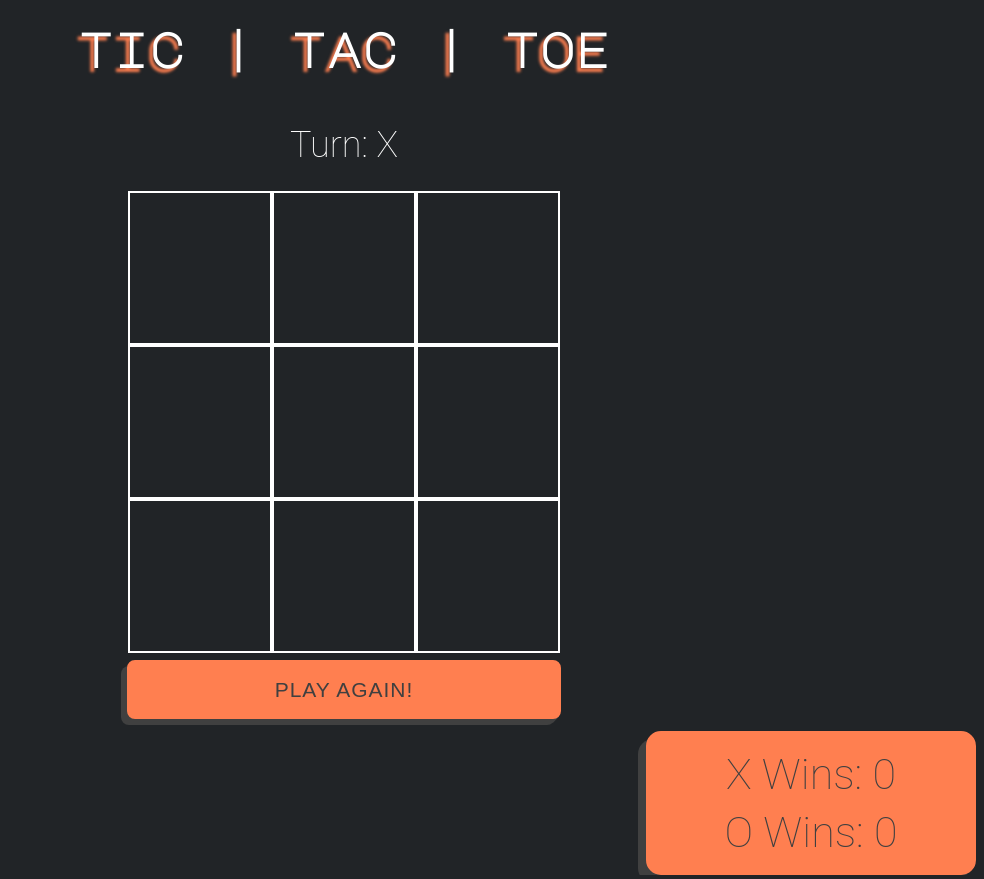
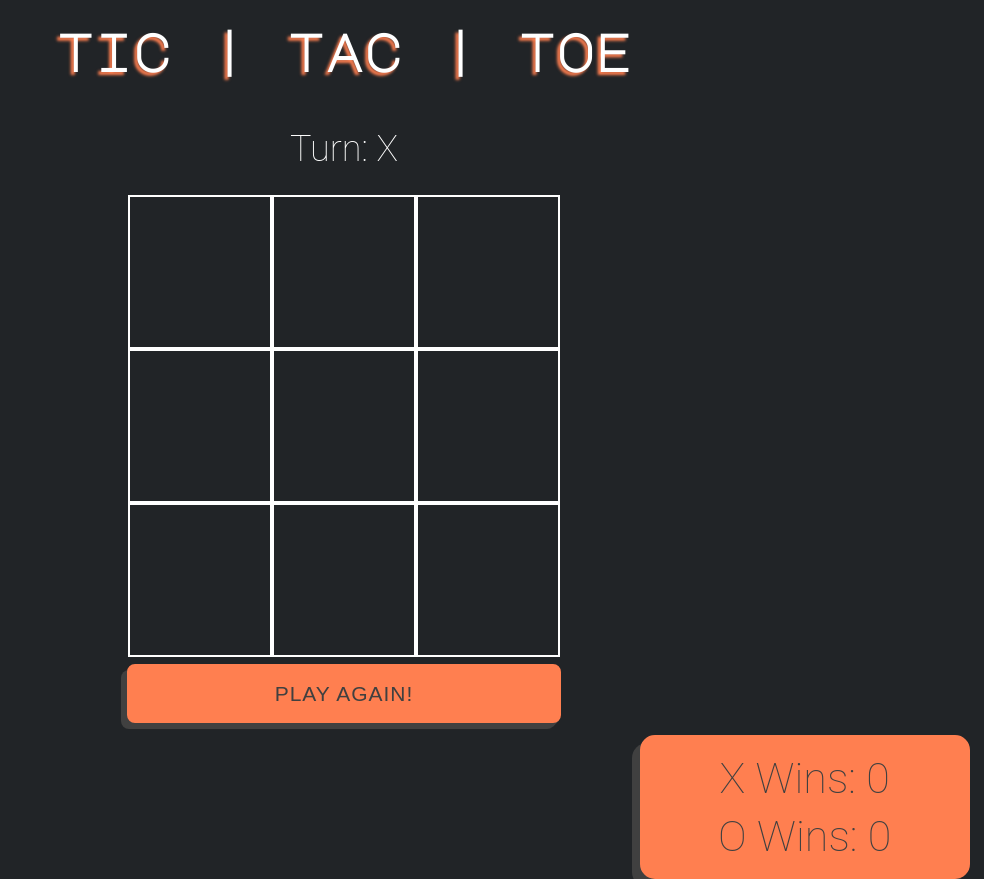
Before and after one commit to agianakouros/pset-8, a plain HTML site: page index.html in a window 1280 px wide. Shown: the whole page, without its empty margins (296-1280 px from the left). Drawn offline with Linux system fonts and the light colour scheme.

Commit message:
Update styles.css

```diff
--- a/css/styles.css
+++ b/css/styles.css
@@ -17,10 +17,10 @@ body {
 h1 {
   margin: 0 auto;
   font-family: "Major Mono Display", monospace;
-  font-size: 48px;
+  font-size: 52px;
   margin: 2%;
   color: white;
-  text-shadow: -4px 4px 3px coral;
+  text-shadow: -3px 3px 3px coral;
 }
 
 /*
@@ -192,6 +192,7 @@ h2 {
   border-radius: 15px;
   position: relative;
   z-index: -1;
+  margin-right: .5%;
 }
 
 #xwins {
```
